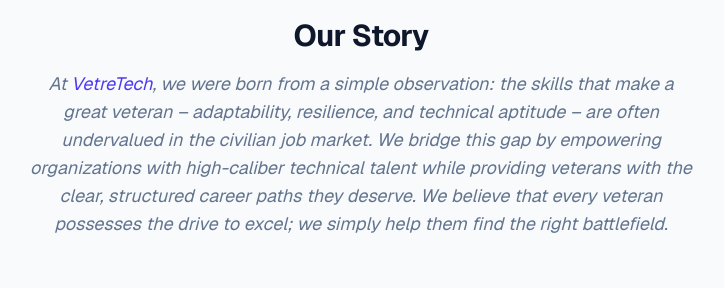
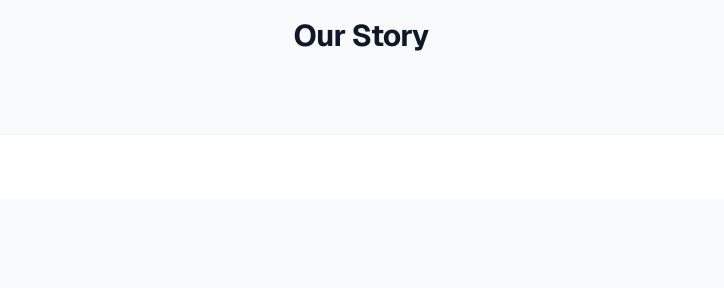
Before and after one commit to venkkatvk/vetretech-site, a Next.js app: page / in a window 1280 px wide. Shown: the part 800-1088 px from the top of the page, without its empty margins (279-1003 px from the left). Built offline with nearby package versions, Linux system fonts and the light colour scheme.

Commit message:
Fix: Implement use client, type event handlers, and secure postcss

```diff
--- a/app/page.tsx
+++ b/app/page.tsx
@@ -331,9 +331,7 @@
           <div className="mx-auto max-w-7xl px-4 sm:px-6 lg:px-8">
             <div className="rounded-3xl bg-slate-50 border border-slate-100 p-8 sm:p-16 text-center">
               <h2 className="text-2xl font-bold tracking-tight text-slate-900 sm:text-3xl">Our Story</h2>
-              <p className="mt-4 text-lg text-slate-500 max-w-2xl mx-auto italic">
-                At <span className="text-indigo-600">VetreTech</span>, we were born from a simple observation: the skills that make a great veteran – adaptability, resilience, and technical aptitude – are often undervalued in the civilian job market. We bridge this gap by empowering organizations with high-caliber technical talent while providing veterans with the clear, structured career paths they deserve. We believe that every veteran possesses the drive to excel; we simply help them find the right battlefield.
-              </p>
+              <p className="mt-4 text-lg text-slate-500 max-w-2xl mx-auto italic"></p>
             </div>
           </div>
         </section>
```
Also changed, not shown: 1 other file (tests, documents, lock files or other folders).
